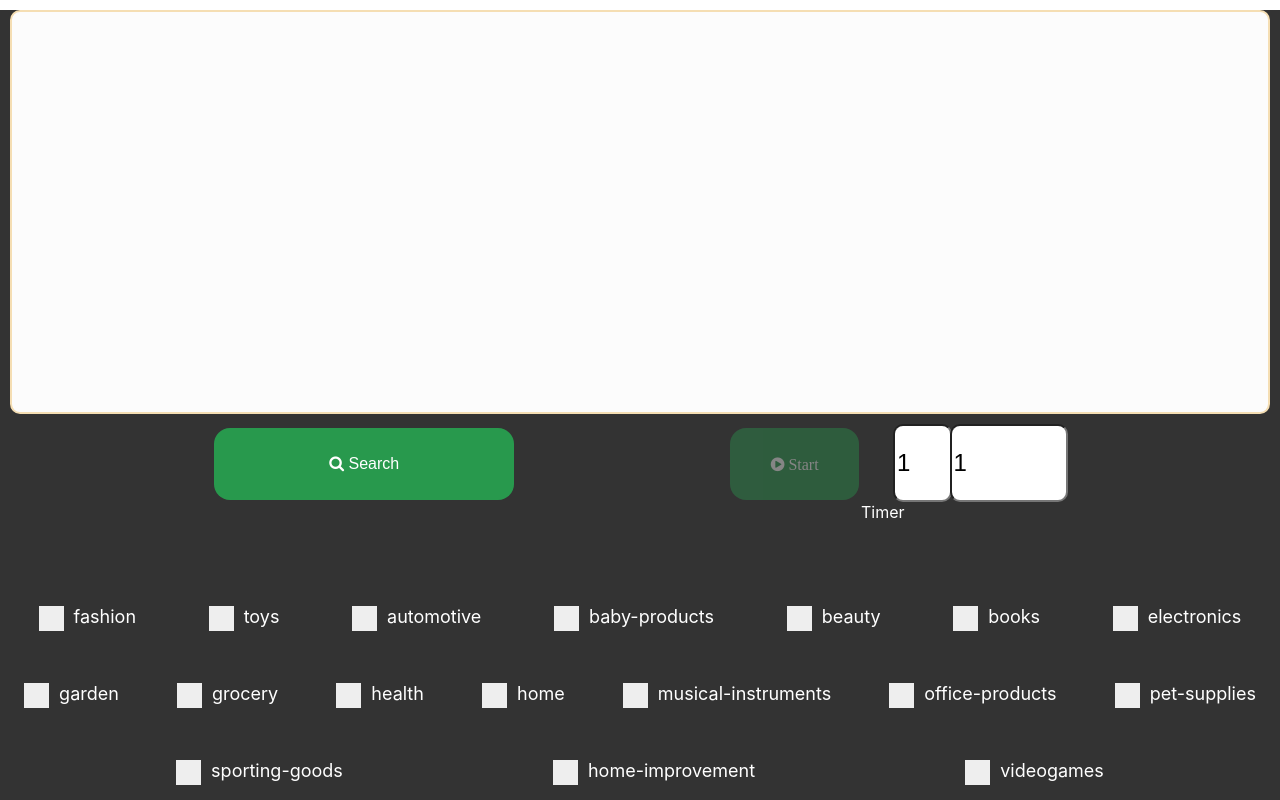
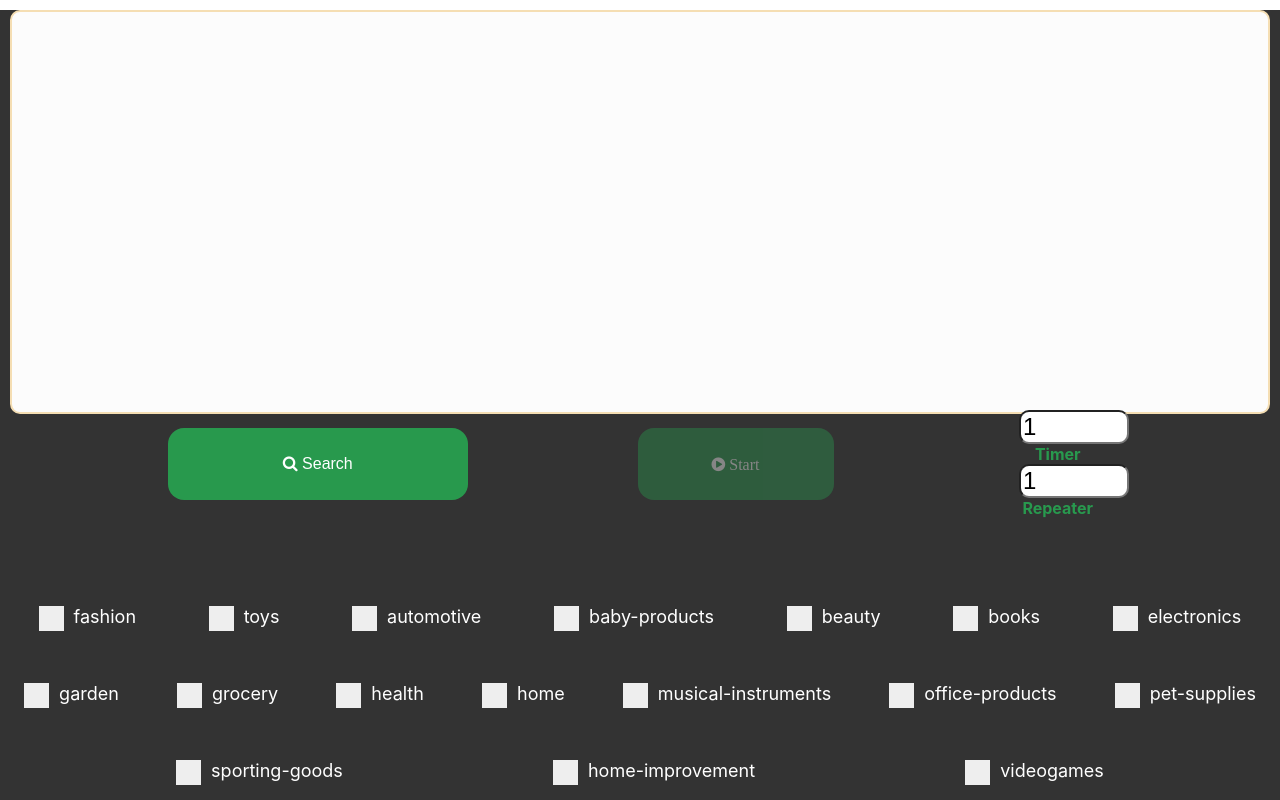
Before and after one commit to mahmoud-batman/randomideas, a React (Create React App) app: page / in a window 1280 px wide. Shown: the top 800 px of the page. Built offline with nearby package versions, Linux system fonts and the light colour scheme.

Commit message:
repeat css

```diff
--- a/src/components/ProductsContainer.css
+++ b/src/components/ProductsContainer.css
@@ -182,3 +182,12 @@ input[type=number] {
   margin-left: 2rem;
   border-radius: 10px;
 }
+
+.timer{
+  display: flex;
+  flex-direction: column;
+  justify-content: center;
+  align-content: center;
+  align-items: center;
+  color: rgba(30, 255, 105, 0.5);
+}
--- a/src/components/ProductsContainer.js
+++ b/src/components/ProductsContainer.js
@@ -140,7 +140,9 @@ export default function ProductsContainer({data}) {
                     {console.log()}
                     &nbsp;{autoDisplayIsActive ? 'Pause' : 'Start'}
                 </button>
-                <div>
+
+            </div>
+            <div className="timer">
                 <input className={`${autoDisplayIsActive && 'disabled'}`}
                 id='timer'
                 name='timer'
@@ -150,8 +152,8 @@ export default function ProductsContainer({data}) {
                 value = {timer}
                 onChange={(e) => onTimer(e)}
                 />
-                    <label htmlFor="timer">{`${autoDisplayIsActive ? seconds + " sec" : "Timer"}  ` } </label>
-                </div>
+                <b htmlFor="timer">{`${autoDisplayIsActive ? seconds + " sec" : "Timer"}  ` } </b>
+
                 <input className={`${autoDisplayIsActive && 'disabled'}`}
                     id='repeat'
                     name='repeat'
@@ -161,8 +163,8 @@ export default function ProductsContainer({data}) {
                     value = {repeat}
                     onChange={(e) => onRepeat(e)}
                 />
+                <b htmlFor="timer">Repeater </b>
             </div>
-
         </div>
         <div className={`filterGroup ${autoDisplayIsActive && 'disabled hidden'  }  display=hidden`}>
             {data.map((list, index) =>
```
Lines whose indentation alone changed are shown as unchanged.
